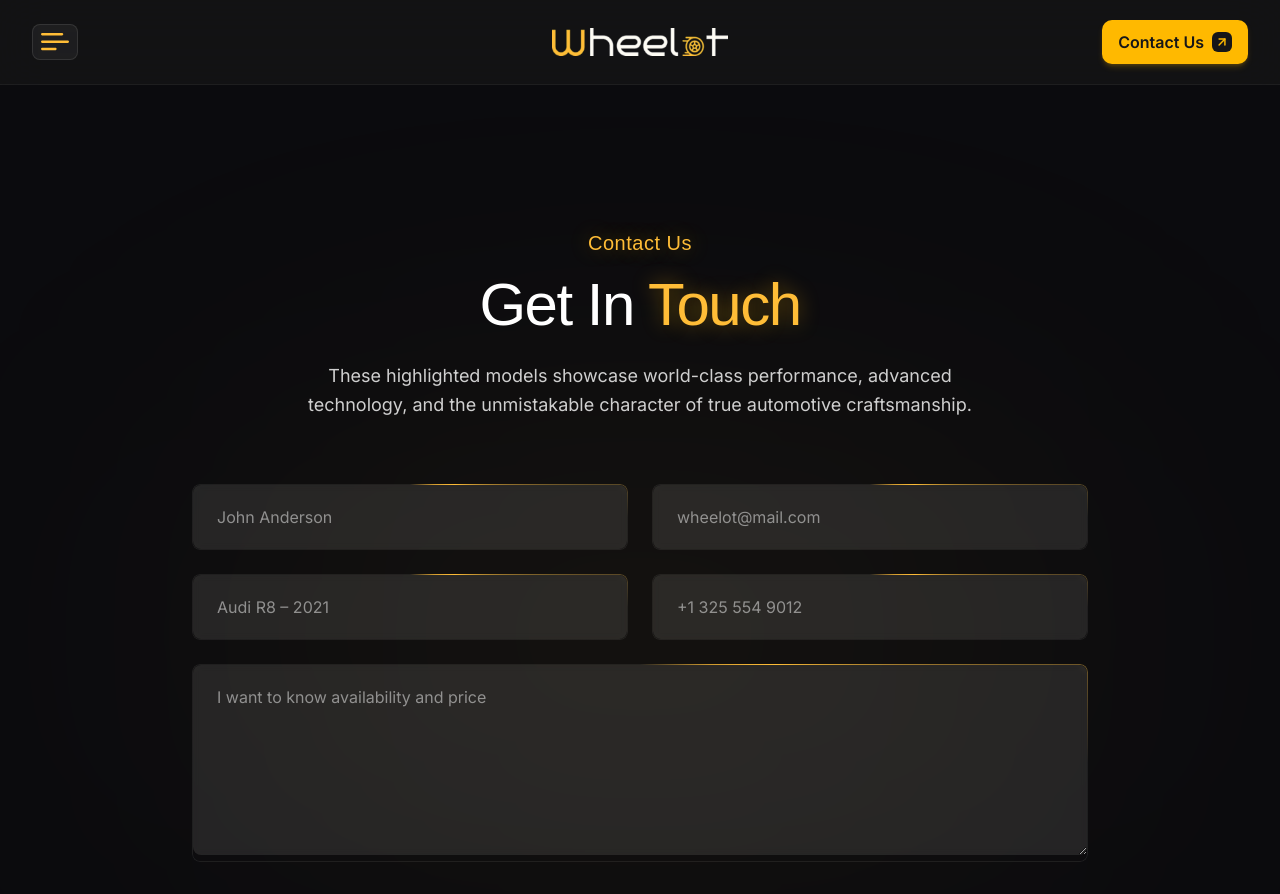
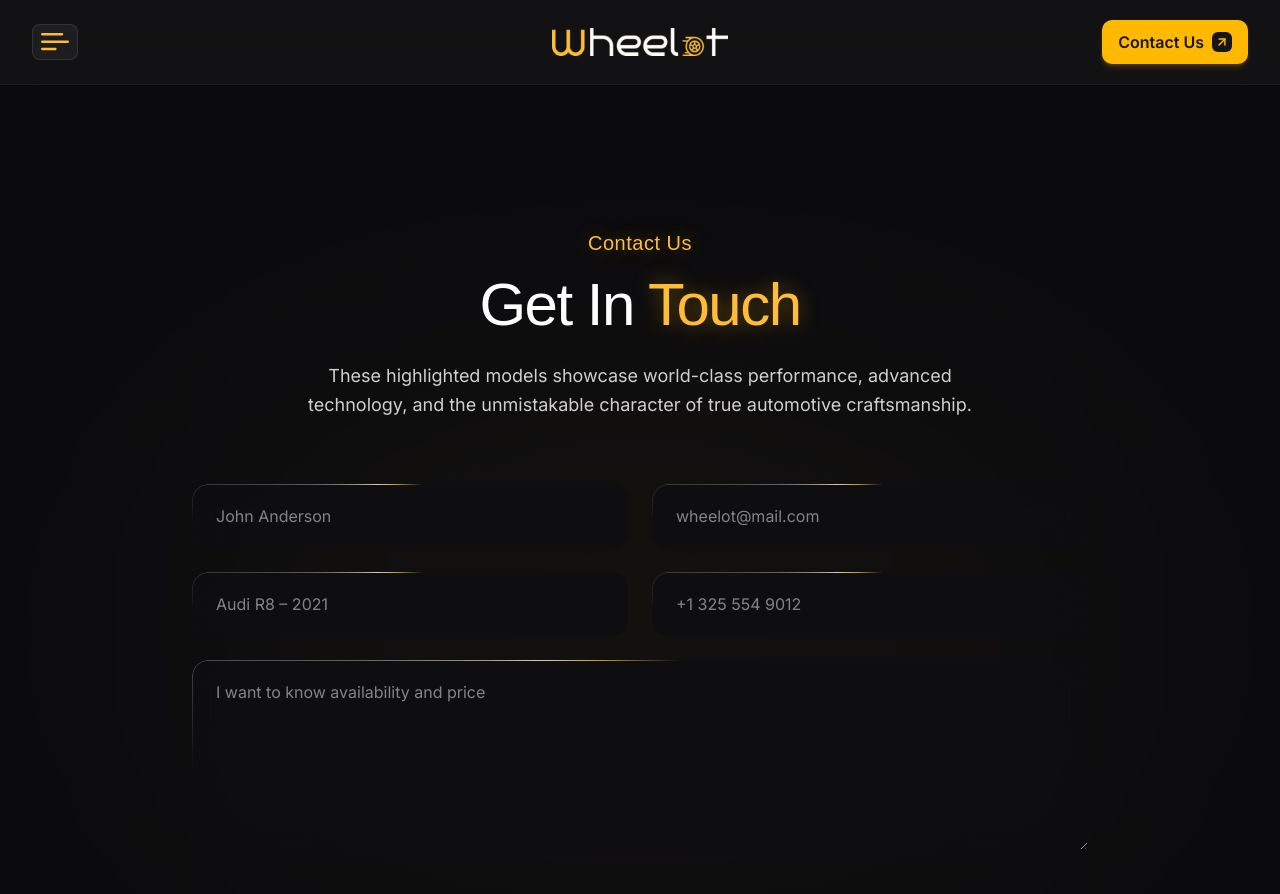
Before and after one commit to Barkat-Ullah/wheelot-car-template, a Next.js app: page /contact in a window 1280 px wide. Shown: the top 894 px of the page. Built offline with nearby package versions, Linux system fonts and the light colour scheme; a web font is replaced by a local one.

Commit message:
feat: implement global CSS styling and add Contact and FAQ sections

```diff
--- a/src/app/components/pages/ContactSection.tsx
+++ b/src/app/components/pages/ContactSection.tsx
@@ -123,7 +123,7 @@ const ContactSection = () => {
             <div className="grid grid-cols-1 md:grid-cols-2 gap-5 sm:gap-6">
               {/* Name */}
               <div className="w-full">
-                <div className="animated-border p-[1px] rounded-lg">
+                <div className="spotlight-card rounded-xl overflow-hidden">
                   <input
                     type="text"
                     name="name"
@@ -131,14 +131,14 @@ const ContactSection = () => {
                     onChange={handleChange}
                     placeholder="John Anderson"
                     required
-                    className="w-full bg-[#FFFDF5]/10 rounded-lg px-5 sm:px-6 py-4 sm:py-5 backdrop-blur-[3px] text-stone-50 text-sm sm:text-base font-normal font-secondary leading-normal placeholder:text-stone-50/50 focus:outline-none focus:bg-[#FFFDF5]/15 transition-all"
+                    className="w-full bg-transparent px-5 sm:px-6 py-4 sm:py-5 text-stone-50 text-sm sm:text-base font-normal font-secondary leading-normal placeholder:text-stone-50/50 focus:outline-none transition-all"
                   />
                 </div>
               </div>
 
               {/* Email */}
               <div className="w-full">
-                <div className="animated-border p-[1px] rounded-lg">
+                <div className="spotlight-card rounded-xl overflow-hidden">
                   <input
                     type="email"
                     name="email"
@@ -146,35 +146,35 @@ const ContactSection = () => {
                     onChange={handleChange}
                     placeholder="wheelot@mail.com"
                     required
-                    className="w-full bg-[#FFFDF5]/10 rounded-lg px-5 sm:px-6 py-4 sm:py-5 backdrop-blur-[3px] text-stone-50 text-sm sm:text-base font-normal font-secondary leading-normal placeholder:text-stone-50/50 focus:outline-none focus:bg-[#FFFDF5]/15 transition-all"
+                    className="w-full bg-transparent px-5 sm:px-6 py-4 sm:py-5 text-stone-50 text-sm sm:text-base font-normal font-secondary leading-normal placeholder:text-stone-50/50 focus:outline-none transition-all"
                   />
                 </div>
               </div>
 
               {/* Vehicle Model */}
               <div className="w-full">
-                <div className="animated-border p-[1px] rounded-lg">
+                <div className="spotlight-card rounded-xl overflow-hidden">
                   <input
                     type="text"
                     name="model"
                     value={formData.model}
                     onChange={handleChange}
                     placeholder="Audi R8 – 2021"
-                    className="w-full bg-[#FFFDF5]/10 rounded-lg px-5 sm:px-6 py-4 sm:py-5 backdrop-blur-[3px] text-stone-50 text-sm sm:text-base font-normal font-secondary leading-normal placeholder:text-stone-50/50 focus:outline-none focus:bg-[#FFFDF5]/15 transition-all"
+                    className="w-full bg-transparent px-5 sm:px-6 py-4 sm:py-5 text-stone-50 text-sm sm:text-base font-normal font-secondary leading-normal placeholder:text-stone-50/50 focus:outline-none transition-all"
                   />
                 </div>
               </div>
 
               {/* Phone */}
               <div className="w-full">
-                <div className="animated-border p-[1px] rounded-lg">
+                <div className="spotlight-card rounded-xl overflow-hidden">
                   <input
                     type="tel"
                     name="phone"
                     value={formData.phone}
                     onChange={handleChange}
                     placeholder="+1 325 554 9012"
-                    className="w-full bg-[#FFFDF5]/10 rounded-lg px-5 sm:px-6 py-4 sm:py-5 backdrop-blur-[3px] text-stone-50 text-sm sm:text-base font-normal font-secondary leading-normal placeholder:text-stone-50/50 focus:outline-none focus:bg-[#FFFDF5]/15 transition-all"
+                    className="w-full bg-transparent px-5 sm:px-6 py-4 sm:py-5 text-stone-50 text-sm sm:text-base font-normal font-secondary leading-normal placeholder:text-stone-50/50 focus:outline-none transition-all"
                   />
                 </div>
               </div>
@@ -182,7 +182,7 @@ const ContactSection = () => {
 
             {/* Message Textarea */}
             <div className="w-full">
-              <div className="animated-border p-[1px] rounded-lg">
+              <div className="spotlight-card rounded-xl overflow-hidden">
                 <textarea
                   name="message"
                   value={formData.message}
@@ -190,7 +190,7 @@ const ContactSection = () => {
                   placeholder="I want to know availability and price"
                   rows={5}
                   required
-                  className="w-full bg-[#FFFDF5]/10 rounded-lg px-5 sm:px-6 py-4 sm:py-5 backdrop-blur-[3px] text-stone-50 text-sm sm:text-base font-normal font-secondary leading-normal placeholder:text-stone-50/50 focus:outline-none focus:bg-[#FFFDF5]/15 transition-all min-h-[160px] sm:min-h-[190px] resize-y"
+                  className="w-full bg-transparent px-5 sm:px-6 py-4 sm:py-5 text-stone-50 text-sm sm:text-base font-normal font-secondary leading-normal placeholder:text-stone-50/50 focus:outline-none transition-all min-h-[160px] sm:min-h-[190px] resize-y"
                 />
               </div>
             </div>
--- a/src/app/components/pages/FAQSection.tsx
+++ b/src/app/components/pages/FAQSection.tsx
@@ -132,7 +132,7 @@ const FAQSection: React.FC<FAQSectionProps> = ({ hideDescription = false }) => {
                     delay: index * 0.08,
                     ease: "easeOut",
                   }}
-                  className="rounded-[12px] overflow-hidden transition-all duration-300 animated-border bg-[#FFFDF5]/[0.06] backdrop-blur-[3px] border border-white/10"
+                  className="spotlight-card group rounded-xl overflow-hidden transition-all duration-300"
                 >
                   {/* Question Header Button */}
                   <button
--- a/src/app/globals.css
+++ b/src/app/globals.css
@@ -164,13 +164,15 @@ body {
   opacity: 0.85;
 }
 
-.spotlight-card:hover {
-  transform: translateY(-4px) scale(1.01);
+.spotlight-card:hover,
+.spotlight-card:focus-within {
+  transform: translateY(-2px);
   box-shadow: 0 16px 36px -8px rgba(255, 189, 55, 0.25), 0 0 24px -4px rgba(255, 248, 231, 0.18);
   background: rgba(18, 18, 22, 0.92);
 }
 
-.spotlight-card:hover::before {
+.spotlight-card:hover::before,
+.spotlight-card:focus-within::before {
   animation-duration: 2.2s;
   opacity: 1;
 }
```
